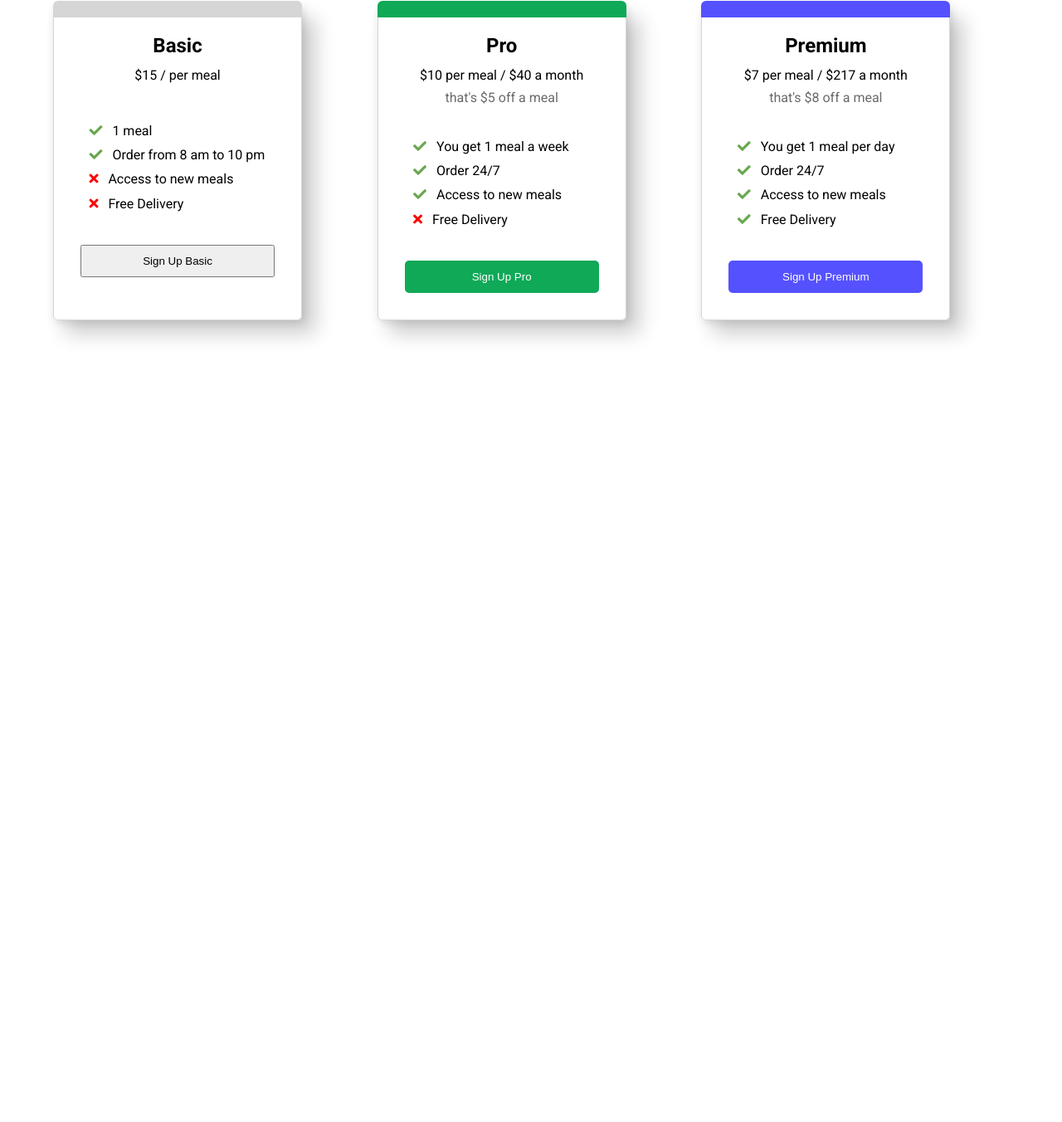
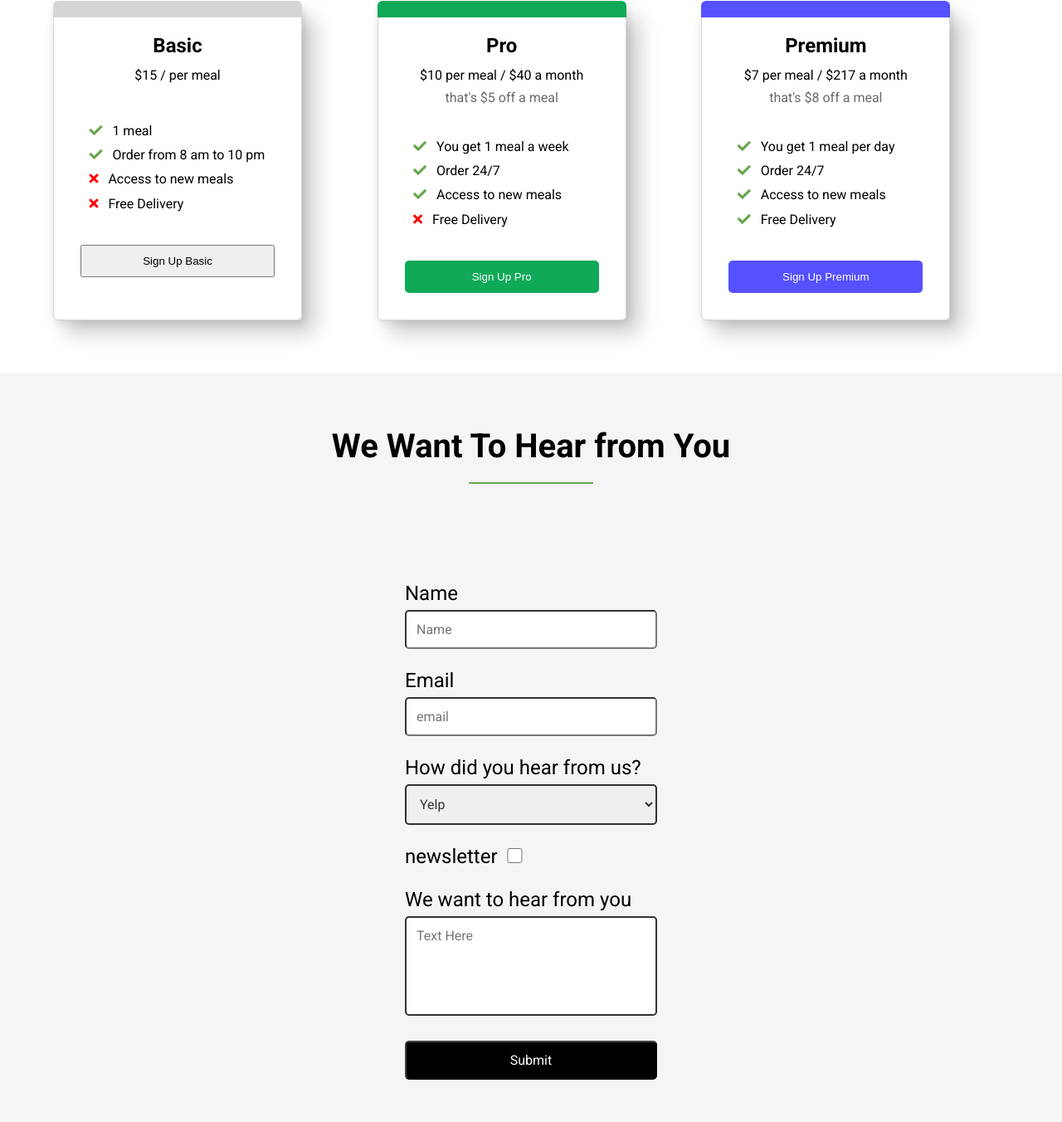
Before and after one commit to robertoaguilar1979/vegan-restaurant-updated, a plain HTML site: page index.html in a window 1280 px wide. Shown: the part 4792-6144 px from the top of the page at 83% size. Before the commit the page ends 5242 px from the top, so only its background shows below. Drawn offline with Linux system fonts and the light colour scheme.

Commit message:
finished contact section

```diff
--- a/css/style.css
+++ b/css/style.css
@@ -830,4 +830,116 @@ blockquote {
     }
 }
 
-/* contact section */
+
+/************************ contact section ***************************/
+.contact {
+    background: var(--off-white);
+}
+
+.contact h2 {
+    font-size: var(--fs-h2);
+    text-align: center;
+    margin-bottom: 1.75em;
+}
+
+.contact h2::after {
+    content: "";
+    width: 150px;
+    background-color: var(--green);
+    height: 2px;
+    display: block;
+    margin: 0 auto;
+    margin-top: .50em;
+    margin-bottom: .75em;
+}
+
+.form {
+    margin: 0 auto;
+    max-width: 400px;
+}
+
+form {
+    display: grid;
+    grid-template-columns: 1fr;
+    padding: 2em;
+    font-size: 1.5rem;
+    font-family: inherit;
+
+}
+
+.group {
+    margin-bottom: 1em;
+}
+
+label {
+    display: block;
+    margin-bottom: .25em;
+}
+
+.newsletter {
+    display: inline;
+    width: 10%;
+}
+
+input[type="checkbox"] {
+    padding: 2em;
+    cursor: pointer;
+    height: 18px;
+}
+
+.check {
+    padding: 3em;
+}
+
+input,
+select,
+textarea {
+    width: 100%;
+    font-family: inherit;
+    padding: .75em;
+    font-size: 1rem;
+    border-radius: 5px;
+    color: rgba(0, 0, 0, 0.8);
+    border-color: rgba(0, 0, 0, 0.8);
+    border-width: 2px;
+    cursor: pointer;
+
+}
+
+
+
+textarea {
+    resize: none;
+    overflow: auto;
+    height: 120px;
+}
+
+option {
+    font-size: 1.25rem;
+    font-family: inherit;
+
+}
+
+input[type="submit"] {
+    color: var(--white);
+    background-color: var(--black);
+    transition: transform .2s;
+
+
+}
+
+input[type="submit"]:hover {
+    cursor: pointer;
+    transform: translateY(-3px);
+
+}
+
+@media (max-width:600px) {
+    .contact {
+        padding: 1em;
+    }
+
+    form {
+        padding: 1em;
+    }
+}
--- a/index.html
+++ b/index.html
@@ -297,7 +297,44 @@
         </div>
     </section>
 
-    <!-- contact section -->
+    <!----------------- contact section ---------------------->
+
+    <section class="contact" id="contact">
+        <h2>We Want To Hear from You</h2>
+        <div class="form">
+            <form action="" method="POST">
+                <div class="group">
+                    <label for="name">Name</label>
+                    <input type="text" id="text" required placeholder="Name">
+                </div>
+               <div class="group">
+                <label for="email" >Email</label>
+                <input type="email" id="Email" required placeholder="email">
+               </div>
+               <div class="group">
+                <label for="media">How did you hear from us?</label>
+                <select id="media">
+                    <option value="yelp" selected>Yelp</option>
+                    <option value="google">Google</option>
+                    <option value="happy cow">Happy cow</option>
+                    <option value="advertisement">Advertisement</option>
+                    <option value="other">Other</option>
+                </select>
+               </div>
+               <div class="group">
+                <label for="newsletter" class="newsletter">newsletter</label>
+                <input type="checkbox" class="newsletter check">
+               </div>
+                <div class="group">
+                    <label for="paragraph">We want to hear from you</label>
+                <textarea name="textArea" id="paragraph" placeholder="Text Here"></textarea>
+                </div>
+
+
+                <input type="submit" value="Submit" class="submit">
+            </form>
+        </div>
+    </section>
     <script src="js/index.js"></script>
 </body>
 </html>
```
